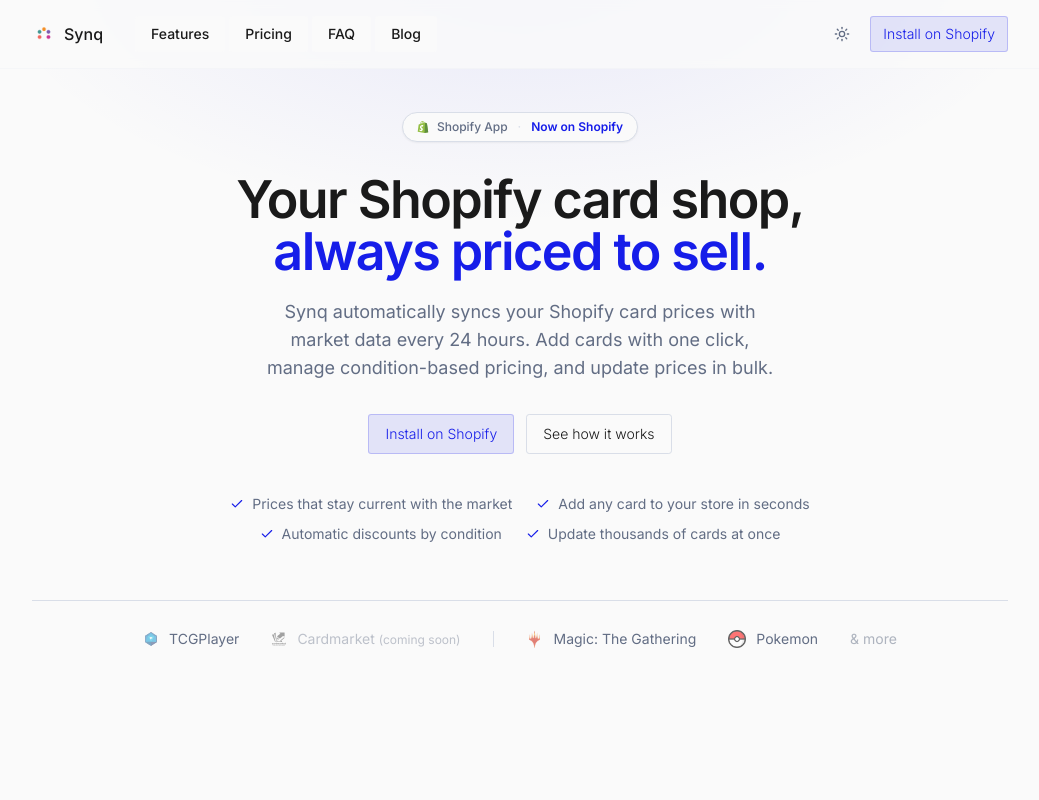
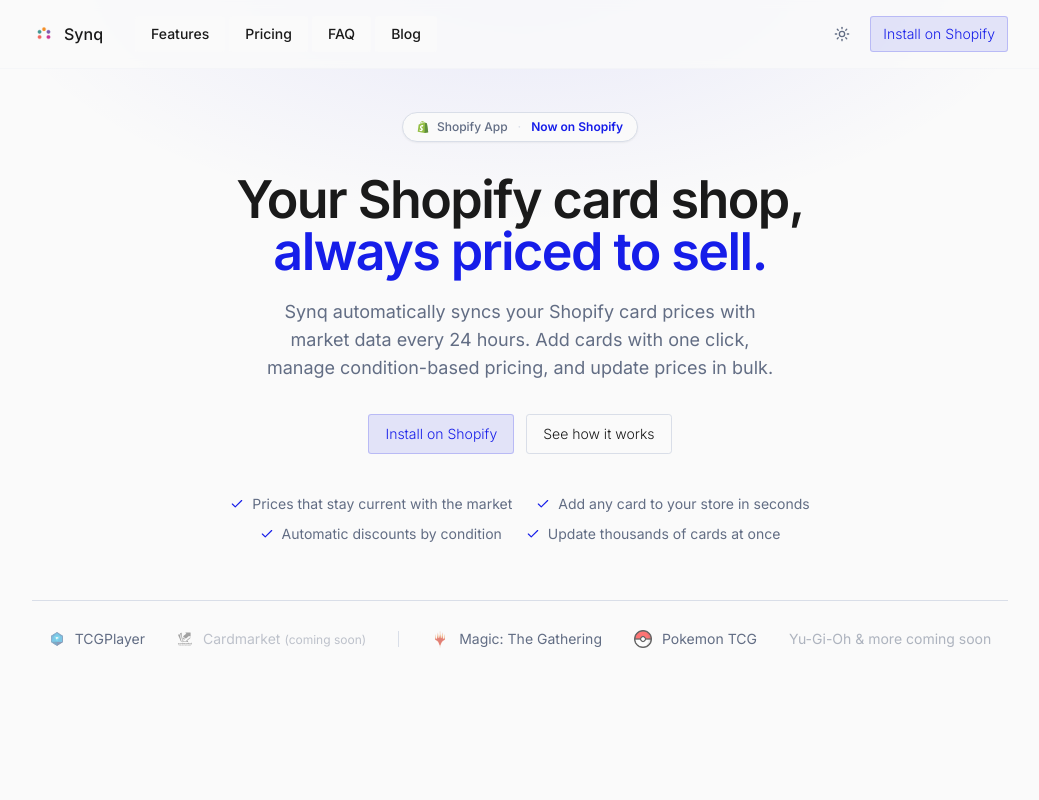
Before and after one commit to synqcloud/synq-landing, a Next.js app: page / in a window 1280 px wide. Shown: the top 800 px of the page, without its empty margins (120-1159 px from the left). Built offline with nearby package versions, Linux system fonts and the light colour scheme.

Commit message:
include pokemon game

```diff
--- a/app/page.tsx
+++ b/app/page.tsx
@@ -2,7 +2,6 @@
 import { HeroSection } from "../components/hero-section";
 import { Footer } from "../components/footer";
 import { AddCardsSection } from "@/components/features/add-cards-section";
-import { PriceSyncSection } from "@/components/features/price-sync-section";
 import { ConditionPricingSection } from "@/components/features/condition-pricing-section";
 import { DashboardSection } from "@/components/features/dashboard-section";
 import { GamesSection } from "@/components/features/games-section";
@@ -15,14 +14,14 @@
 export const metadata: Metadata = {
   title: "Synq - Automated Card Pricing for Shopify | TCGPlayer Price Sync",
   description:
-    "Keep your Shopify card shop competitive with automated pricing. Synq syncs your card prices with TCGPlayer market data daily. For Magic: The Gathering, Pokemon, Yu-Gi-Oh, and more.",
+    "Keep your Shopify card shop competitive with automated pricing. Synq syncs your card prices with TCGPlayer market data daily. For Magic: The Gathering, Pokemon TCG, and more — with Yu-Gi-Oh coming soon.",
   alternates: {
     canonical: "https://synq.cards",
   },
   openGraph: {
     title: "Synq - Automated Card Pricing for Shopify",
     description:
-      "Sync your card prices with TCGPlayer market data automatically. Add cards in one click, daily price updates.",
+      "Sync your card prices with TCGPlayer market data automatically. Supports MTG, Lorcana, Riftbound, and Pokemon TCG — with more games coming soon.",
     url: "https://synq.cards",
   },
 };
@@ -39,7 +38,6 @@
         {/* Feature Deep-Dives */}
         <section id="features" aria-label="Features">
           <AddCardsSection />
-          <PriceSyncSection />
           <ConditionPricingSection />
           <DashboardSection />
         </section>
--- a/components/features/games-section.tsx
+++ b/components/features/games-section.tsx
@@ -7,7 +7,7 @@
   { name: "Magic: The Gathering", logo: "/games/mtg.png", active: true },
   { name: "Disney Lorcana", logo: "/games/lorcana.png", active: true },
   { name: "Riftbound", logo: "/games/riftbound.png", active: true },
-  { name: "Pokemon TCG", logo: "/games/pokemon.png", active: false },
+  { name: "Pokemon TCG", logo: "/games/pokemon.png", active: true, beta: true },
   { name: "Yu-Gi-Oh!", logo: "/games/yugioh.png", active: false },
   { name: "Flesh and Blood", logo: "/games/fab.png", active: false },
   { name: "One Piece Card Game", logo: "/games/onepiece.png", active: false },
@@ -33,7 +33,7 @@
             Supporting the games you sell
           </p>
           <h2 className="text-lg font-medium text-foreground">
-            MTG, Lorcana & Riftbound available now • More games coming soon
+            MTG, Lorcana & Riftbound available now • Pokemon TCG in beta • More games coming soon
           </h2>
         </motion.div>
 
@@ -83,9 +83,14 @@
                 >
                   {game.name}
                 </span>
-                {game.active && (
+                {game.active && !game.beta && (
                   <span className="px-1.5 py-0.5 bg-primary/10 text-primary text-[10px] font-medium rounded">
                     LIVE
+                  </span>
+                )}
+                {game.beta && (
+                  <span className="px-1.5 py-0.5 bg-amber-500/10 text-amber-500 text-[10px] font-medium rounded">
+                    BETA
                   </span>
                 )}
               </div>
--- a/components/features/index.ts
+++ b/components/features/index.ts
@@ -1,5 +1,4 @@
 export { AddCardsSection } from "./add-cards-section";
-export { PriceSyncSection } from "./price-sync-section";
 export { ConditionPricingSection } from "./condition-pricing-section";
 export { DashboardSection } from "./dashboard-section";
 export { GamesSection } from "./games-section";
--- a/components/hero-section.tsx
+++ b/components/hero-section.tsx
@@ -125,9 +125,9 @@
                 loading="eager"
                 aria-hidden="true"
               />
-              <span>Pokemon</span>
+              <span>Pokemon TCG</span>
             </div>
-            <span className="text-muted-foreground/50">& more</span>
+            <span className="text-muted-foreground/50">Yu-Gi-Oh & more coming soon</span>
           </div>
         </div>
       </div>
```
